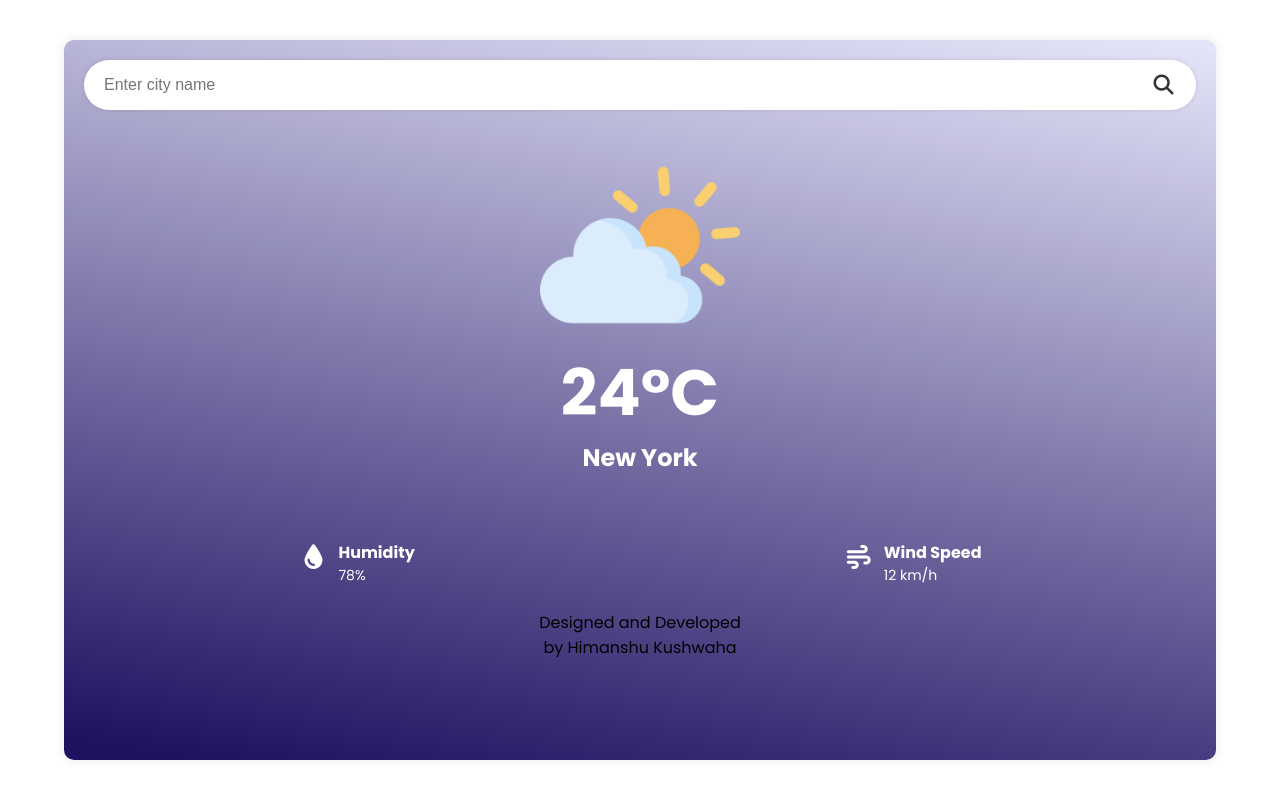
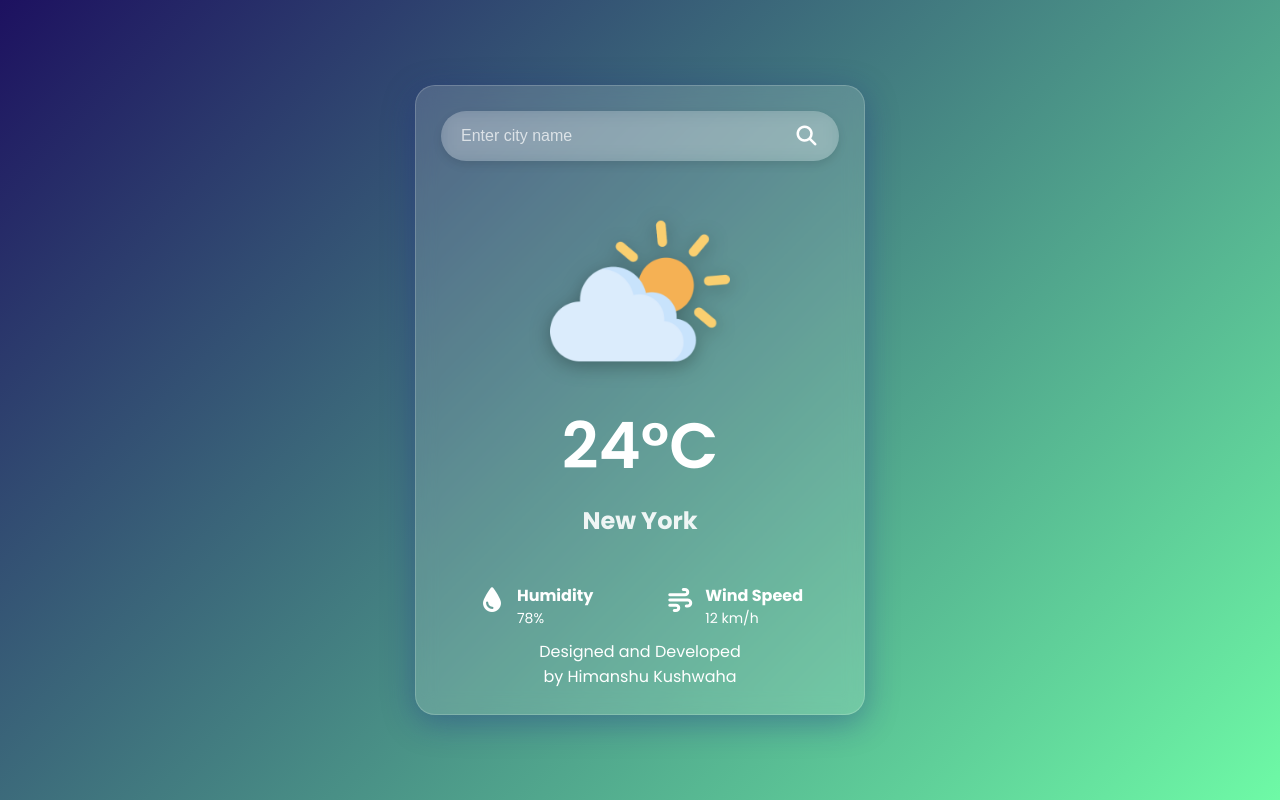
Before and after one commit to Himanshhhyou/JavaScript-Projects, a plain HTML site: page weather-app/index.html in a window 1280 px wide. Drawn offline with Linux system fonts and the light colour scheme; no server answers.

Commit message:
Update style.css

```diff
--- a/weather-app/style.css
+++ b/weather-app/style.css
@@ -1,97 +1,153 @@
-*{
+/* Reset and Base Setup */
+* {
   margin: 0;
   padding: 0;
   box-sizing: border-box;
 }
-body{
+
+body {
   display: grid;
   place-items: center;
   height: 100vh;
-    font-family: 'Poppins', sans-serif;
+  font-family: "Poppins", sans-serif;
+  background: linear-gradient(135deg, #1d1160, #6efaa6);
+  overflow: hidden;
 }
-.app-card{
+
+/* App Card (Glassmorphism) */
+.app-card {
   width: 90%;
-    height:  90%;
-    padding: 20px;
-    background: #6efaa6;
-background: linear-gradient(190deg, #E6E6FA 0%, #1d1160 98%);
-    box-shadow: 0 0 10px rgba(0,0,0,0.1);
-    border-radius: 10px;
+  max-width: 450px;
+  height: auto;
+  padding: 25px;
+  background: rgba(255, 255, 255, 0.15);
+  border-radius: 20px;
+  box-shadow: 0 8px 32px 0 rgba(31, 38, 135, 0.37);
+  backdrop-filter: blur(10px);
+  -webkit-backdrop-filter: blur(10px);
+  border: 1px solid rgba(255, 255, 255, 0.18);
+  color: #fff;
+  display: flex;
+  flex-direction: column;
+  align-items: center;
+  justify-content: space-between;
+  transition: all 0.3s ease;
 }
-.search-area{
+
+/* Search Area */
+.search-area {
   width: 100%;
   height: 50px;
-    background: #fff;
+  background: rgba(255, 255, 255, 0.2);
   border-radius: 25px;
   display: flex;
   align-items: center;
   padding: 0 20px;
-    box-shadow: 0 0 5px rgba(0,0,0,0.1);
+  box-shadow: 0 4px 10px rgba(0, 0, 0, 0.1);
   justify-content: space-between;
+  backdrop-filter: blur(8px);
 }
-.search-area input{
+
+.search-area input {
   width: 85%;
   height: 100%;
   border: none;
   outline: none;
   font-size: 16px;
-    border-radius: 25px;
-}
-.search-area i{
-    font-size: 20px;
-    color: #333;
-    cursor: pointer;
-}
-.weather-area{
-    width: 100%;
-    height: 400px;
-    display: flex;
-    flex-direction: column;
-    align-items: center;
-    justify-content: center;
-
-    color: #fff;
-}
-.weather-area img{
-    width: 200px;
-    height: 200px;
-}
-.weather-area h1{
-    font-size: 64px;
-
-}
-.weather-area h2{
-    font-size: 24px;
+  background: transparent;
   color: #fff;
 }
 
-.info-area{
+.search-area input::placeholder {
+  color: rgba(255, 255, 255, 0.7);
+}
+
+.search-area i {
+  font-size: 20px;
+  color: #fff;
+  cursor: pointer;
+}
+
+/* Weather Area */
+.weather-area {
   width: 100%;
-    height: 100px;
+  text-align: center;
+  color: #fff;
+  margin-top: 40px;
+}
+
+.weather-area img {
+  width: 180px;
+  height: 180px;
+  filter: drop-shadow(0 4px 10px rgba(0, 0, 0, 0.3));
+}
+
+.weather-area h1 {
+  font-size: 64px;
+  font-weight: 600;
+  margin: 10px 0;
+}
+
+.weather-area h2 {
+  font-size: 24px;
+  color: rgba(255, 255, 255, 0.9);
+}
+
+/* Info Area */
+.info-area {
+  width: 100%;
   display: flex;
   align-items: center;
   justify-content: space-around;
+  margin-top: 30px;
   color: #fff;
+  flex-wrap: wrap;
 }
-.info-area .info-card{
+
+.info-area .info-card {
   display: flex;
   align-items: flex-start;
   justify-content: center;
+  margin: 10px;
 }
-.info-area .info-card i{
+
+.info-area .info-card i {
   font-size: 24px;
   margin-right: 10px;
   margin-top: 10px;
 }
-.info-area .info-card div{
+
+.info-area .info-card div {
   display: flex;
   flex-direction: column;
   align-items: flex-start;
 }
-.info-area .info-card div span{
+
+.info-area .info-card div span {
   font-size: 14px;
 }
-.info-area .info-card div p{
+
+.info-area .info-card div p {
   font-weight: bold;
   margin-top: 5px;
 }
+
+/* Responsive */
+@media (max-width: 600px) {
+  .app-card {
+    padding: 15px;
+    width: 95%;
+  }
+
+  .weather-area h1 {
+    font-size: 48px;
+  }
+
+  .weather-area h2 {
+    font-size: 18px;
+  }
+
+  .info-area {
+    flex-direction: column;
+  }
+    }
```
Lines whose indentation alone changed are shown as unchanged.
